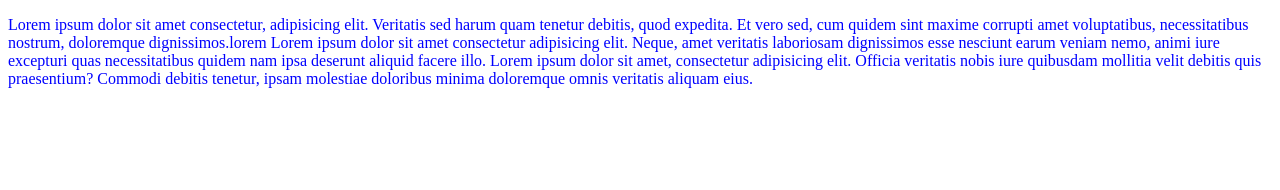
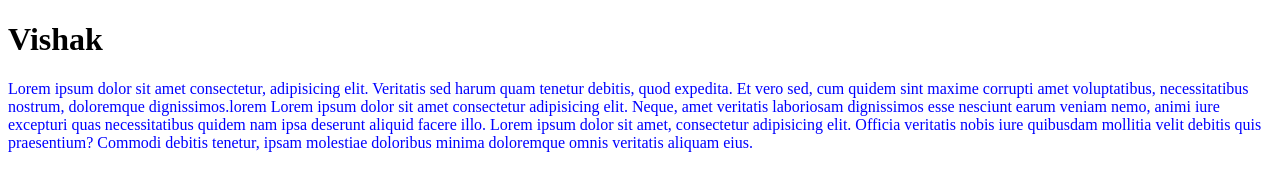
Before and after one commit to Vishakkc/firstone, a plain HTML site: page index.html in a window 1280 px wide. Drawn offline with Linux system fonts and the light colour scheme.

Commit message:
h1 Added

```diff
--- a/index.html
+++ b/index.html
@@ -7,6 +7,7 @@
     <link rel="stylesheet" href="style.css">
 </head>
 <body>
+    <h1>Vishak</h1>
     <p>Lorem ipsum dolor sit amet consectetur, adipisicing elit. Veritatis sed harum quam tenetur debitis, quod expedita. Et vero sed, cum quidem sint maxime corrupti amet voluptatibus, necessitatibus nostrum, doloremque dignissimos.lorem Lorem ipsum dolor sit amet consectetur adipisicing elit. Neque, amet veritatis laboriosam dignissimos esse nesciunt earum veniam nemo, animi iure excepturi quas necessitatibus quidem nam ipsa deserunt aliquid facere illo. Lorem ipsum dolor sit amet, consectetur adipisicing elit. Officia veritatis nobis iure quibusdam mollitia velit debitis quis praesentium? Commodi debitis tenetur, ipsam molestiae doloribus minima doloremque omnis veritatis aliquam eius.</p>
 </body>
 </html>
```
